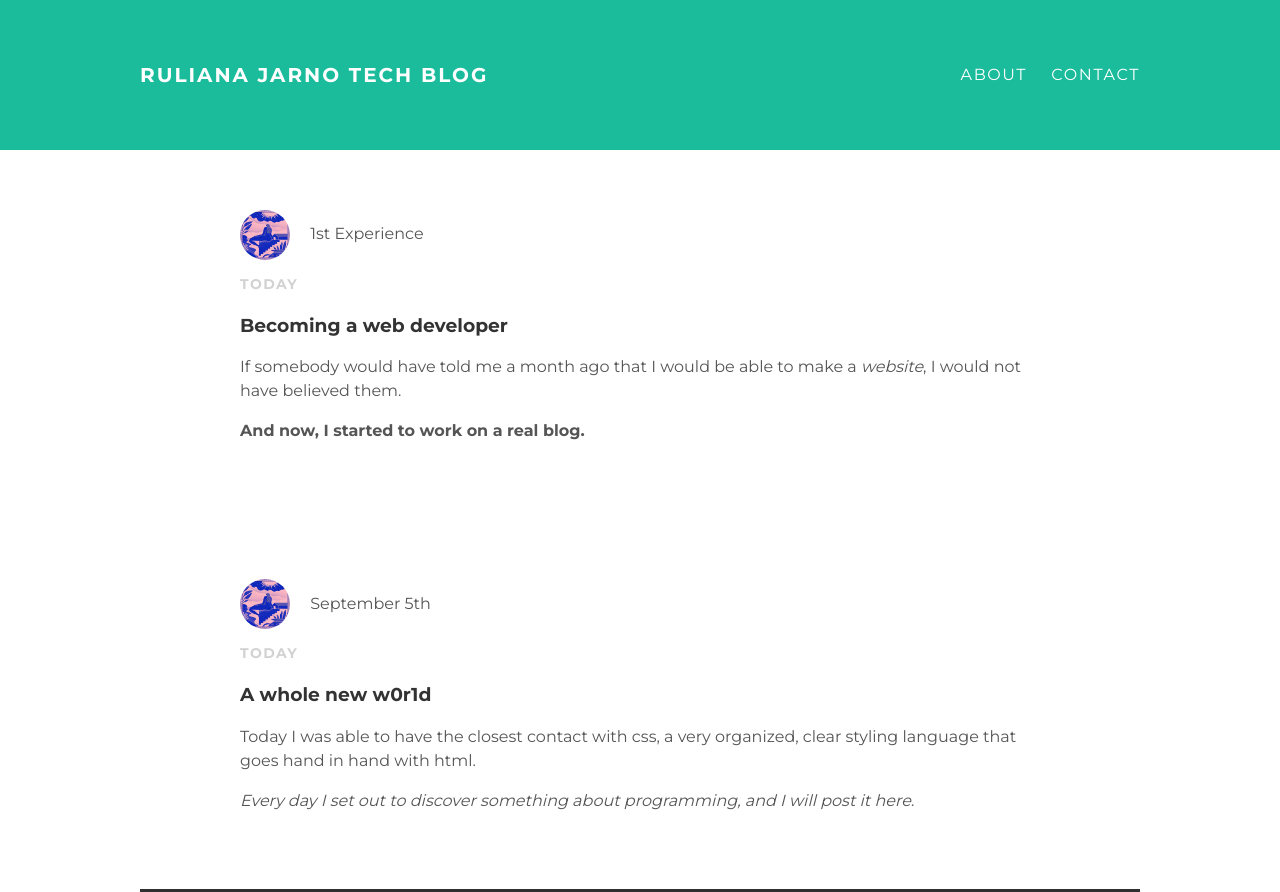
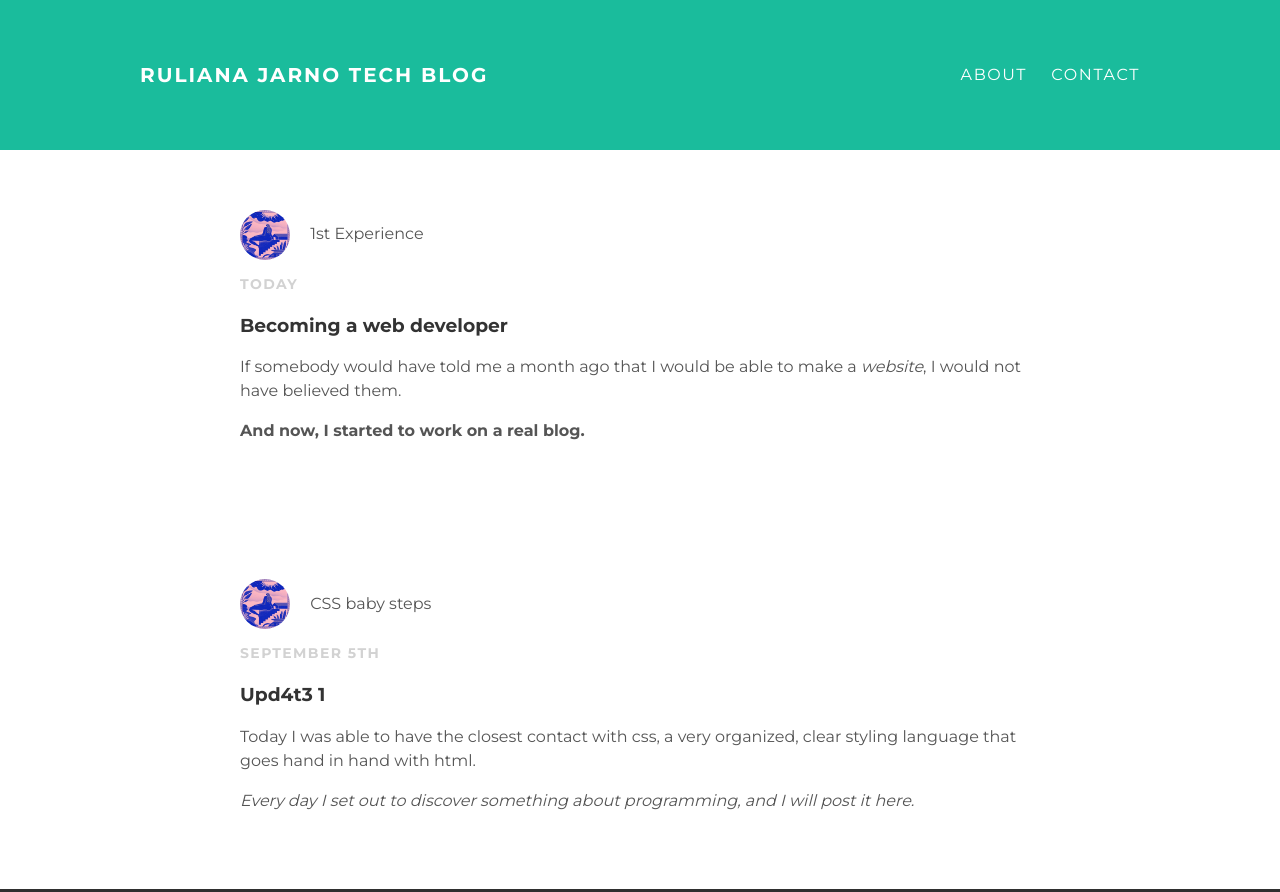
Before and after one commit to rulianajarno/rulianajarno.github.io, a plain HTML site: page index.html in a window 1280 px wide. Shown: the top 892 px of the page. Drawn offline with Linux system fonts and the light colour scheme.

Commit message:
Update index.html

```diff
--- a/index.html
+++ b/index.html
@@ -32,19 +32,22 @@
             <p><strong>And now, I started to work on a real blog.</strong></p>
          </div>
        </div>
-        <!--another post -->
+     </div>
+   </div>
        <div class="post-container">
          <div class="post">
            <div class="post-author">
              <img src="me.png" width="140" height="140">
-            <span>September 5th</span>
+             <span>CSS baby steps</span>
            </div>
-          <p class="post-date">Today</p>
-          <h3 class="post-title">A whole new w0r1d</h3>
+           <p class="post-date">September 5th</p>
+           <h3 class="post-title">Upd4t3 1</h3>
            <div class="post-content">
-            <p> Today I was able to have the closest contact with css, a
-            very organized, clear styling language that goes hand in hand with html.</p>
-            <p><em>Every day I set out to discover something about programming, and I will post it here.</em></p>
+             <p> Today I was able to have the closest contact with css, a very
+               organized, clear styling language that goes hand in hand with
+               html.</p>
+             <p><em>Every day I set out to discover something about
+               programming, and I will post it here.</em></p>
           </div>
         </div>
      </div>
```
Lines whose indentation alone changed are shown as unchanged.
